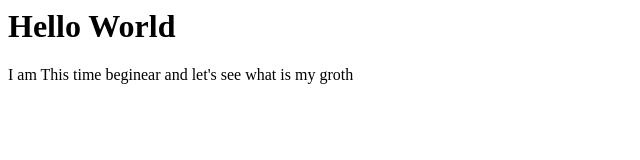
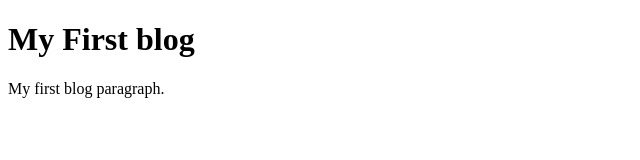
Before and after one commit to shivendra0310/shivendra0310.github.io, a plain HTML site: page index.html in a window 1280 px wide. Shown: the whole page, without its empty margins (0-640 px from the left). Drawn offline with Linux system fonts and the light colour scheme.

Commit message:
this is new basic html
no any big only basic html

```diff
--- a/index.html
+++ b/index.html
@@ -1,6 +1,10 @@
+<!DOCTYPE html>
 <html>
 <body>
-<h1>Hello World</h1>
-  <p> I am This time beginear and let's see what is my groth </p>
+
+<h1>My First blog</h1>
+
+<p>My first blog paragraph.</p>
+
 </body>
 </html>
```
